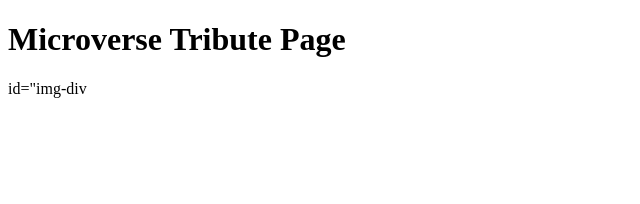
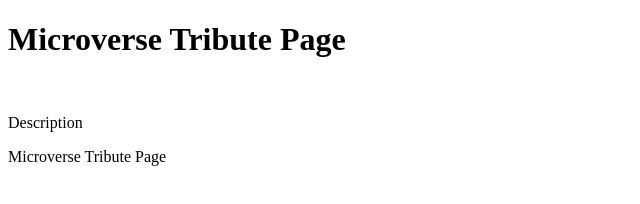
Before and after one commit to ldelbel/tribute-page, a plain HTML site: page index.html in a window 1280 px wide. Shown: the whole page, without its empty margins (0-640 px from the left). Drawn offline with Linux system fonts and the light colour scheme.

Commit message:
stories 5 an 6

```diff
--- a/index.html
+++ b/index.html
@@ -8,8 +8,12 @@
 <body>
   <div id="main">
   <h1 id="title">Microverse Tribute Page</h1>
-  <div>id="img-div</div>
-  <img id="image">
+  <div id="img-div">
+    <img id="image">
+    <p id="img-caption">Description</p>
+    <p id="tribute-info">Microverse Tribute Page</p>
+  </div>
+
 
 
 
```
